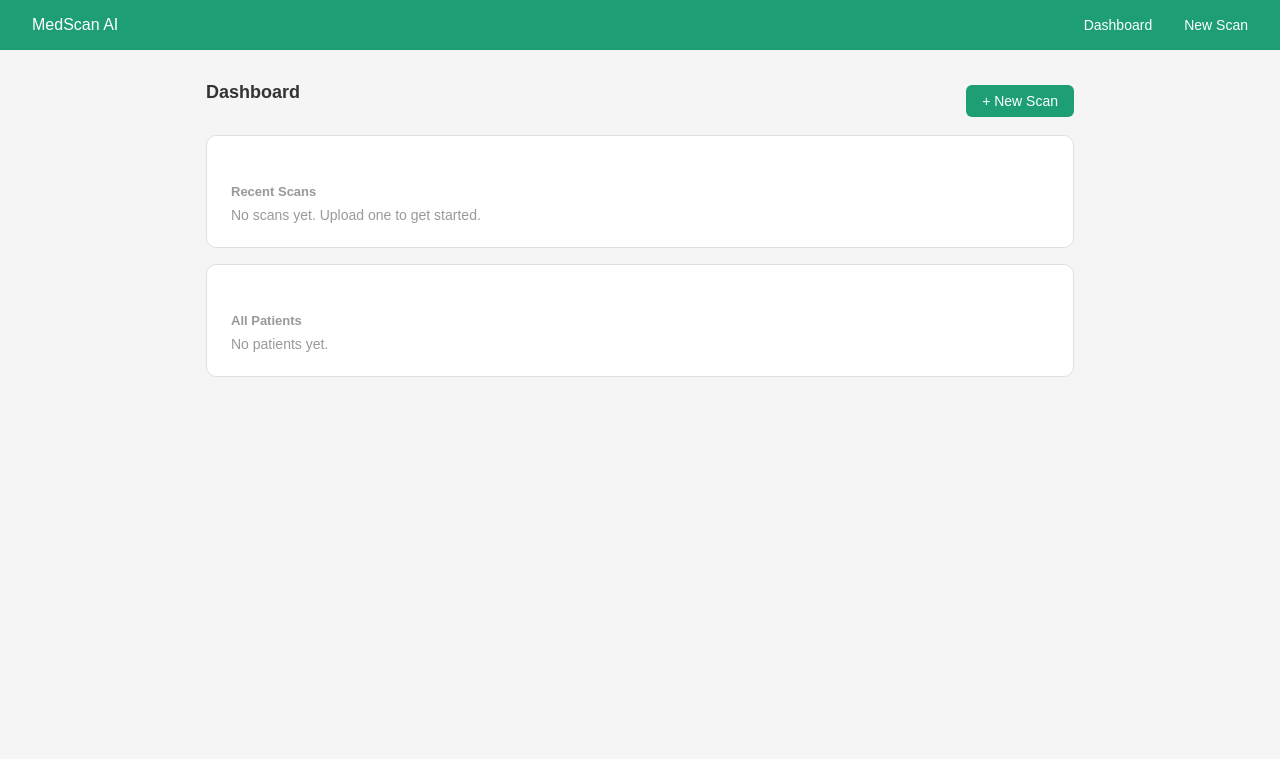
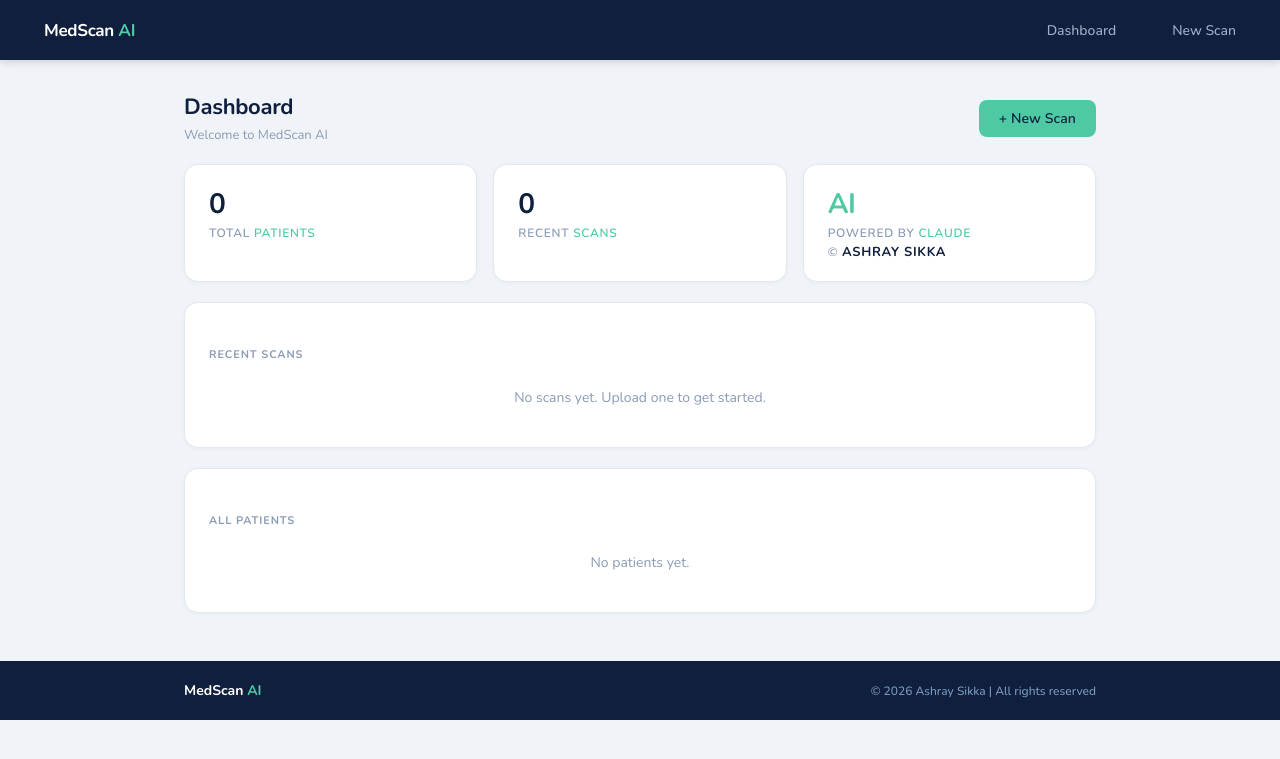
Before and after one commit to AshraySikka/medscan-ai, a Django app: page / in a window 1280 px wide. Shown: the top 759 px of the page. Run offline with Django 5.2, Linux system fonts and the light colour scheme; data that the repository does not hold is empty.

Commit message:
feat: redesign UI with clinical theme, stat cards, footer, and updated typography (closes #8)

```diff
--- a/imaging/static/imaging/style.css
+++ b/imaging/static/imaging/style.css
@@ -1,190 +1,351 @@
+@import url('https://fonts.googleapis.com/css2?family=Nunito:wght@400;500;600;700&display=swap');
+
 * {
     box-sizing: border-box;
     margin: 0;
     padding: 0;
 }
 
-body {
-    font-family: sans-serif;
-    background: #f5f5f5;
-    color: #333;
+.stat-name {
+    color: #0f1f3d;
+    font-weight: 700;
+    font-size: 13px;
 }
 
+
+@keyframes pulse {
+    0%, 100% { opacity: 1; }
+    50% { opacity: 0.3; }
+}
+
+/* footer */
+.site-footer {
+    background: #0f1f3d;
+    margin-top: 3rem;
+    padding: 1.25rem 0;
+}
+
+.site-footer-inner {
+    max-width: 960px;
+    margin: 0 auto;
+    padding: 0 1.5rem;
+    display: flex;
+    align-items: center;
+    gap: 1.5rem;
+    flex-wrap: wrap;
+}
+
+.footer-brand {
+    font-size: 14px;
+    font-weight: 700;
+    color: white;
+    margin-right: auto;
+}
+
+.footer-brand span {
+    color: #4FC9A4;
+}
+
+.footer-copy {
+    font-size: 12px;
+    color: #7a9bc0;
+    font-weight: 500;
+}
+
+body {
+    font-family: 'Nunito', sans-serif;
+    background: #F0F4F8;
+    color: #1a2b4a;
+}
+
+/* navigation */
 nav {
-    background: #1D9E75;
-    padding: 1rem 2rem;
+    background: #0f1f3d;
+    padding: 0 2rem;
     display: flex;
+    align-items: center;
+    height: 60px;
     gap: 2rem;
-    align-items: center;
+    box-shadow: 0 2px 8px rgba(0,0,0,0.15);
+}
+
+nav .brand {
+    font-size: 17px;
+    font-weight: 700;
+    color: white;
+    text-decoration: none;
+    margin-right: auto;
+    letter-spacing: -0.3px;
+}
+
+nav .brand span {
+    color: #4FC9A4;
 }
 
 nav a {
-    color: white;
+    color: #a0b0c8;
     text-decoration: none;
     font-size: 14px;
+    font-weight: 500;
+    padding: 6px 12px;
+    border-radius: 6px;
+    transition: all 0.2s;
 }
 
-nav .brand {
-    font-size: 16px;
-    font-weight: 500;
-    margin-right: auto;
+nav a:hover {
+    color: white;
+    background: rgba(255,255,255,0.08);
 }
 
+/* layout */
 .container {
-    max-width: 900px;
+    max-width: 960px;
     margin: 2rem auto;
-    padding: 0 1rem;
+    padding: 0 1.5rem;
 }
 
+/* cards */
 .card {
     background: white;
-    border-radius: 10px;
+    border-radius: 14px;
     padding: 1.5rem;
-    margin-bottom: 1rem;
-    border: 1px solid #e0e0e0;
+    margin-bottom: 1.25rem;
+    border: 1px solid #e2e8f0;
+    box-shadow: 0 1px 4px rgba(0,0,0,0.04);
 }
 
+/* buttons */
 .btn {
-    padding: 8px 16px;
-    background: #1D9E75;
+    padding: 9px 20px;
+    background: #0f1f3d;
     color: white;
     border: none;
-    border-radius: 6px;
+    border-radius: 8px;
     cursor: pointer;
     font-size: 14px;
+    font-weight: 600;
+    font-family: 'Nunito', sans-serif;
     text-decoration: none;
     display: inline-block;
+    transition: all 0.2s;
+    letter-spacing: 0.1px;
 }
 
 .btn:hover {
-    background: #0F6E56;
+    background: #1a3560;
+    transform: translateY(-1px);
+    box-shadow: 0 4px 12px rgba(15,31,61,0.2);
 }
 
+.btn-accent {
+    background: #4FC9A4;
+    color: #0f1f3d;
+}
+
+.btn-accent:hover {
+    background: #3ab891;
+    box-shadow: 0 4px 12px rgba(79,201,164,0.3);
+}
+
+/* typography */
+.page-title {
+    font-size: 22px;
+    font-weight: 700;
+    color: #0f1f3d;
+    margin-bottom: 0.25rem;
+    letter-spacing: -0.3px;
+}
+
+.section-label {
+    font-size: 11px;
+    font-weight: 700;
+    color: #8a9bb5;
+    text-transform: uppercase;
+    letter-spacing: 0.08em;
+    margin-top: 1.25rem;
+    margin-bottom: 0.6rem;
+}
+
+/* dashboard */
+.dashboard-header {
+    display: flex;
+    justify-content: space-between;
+    align-items: center;
+    margin-bottom: 1.25rem;
+}
+
+.list-row {
+    display: flex;
+    align-items: center;
+    padding: 10px 0;
+    border-bottom: 1px solid #f0f4f8;
+    font-size: 14px;
+    gap: 8px;
+}
+
+.list-row:last-child {
+    border-bottom: none;
+}
+
+.empty-state {
+    font-size: 14px;
+    color: #8a9bb5;
+    padding: 1rem 0;
+    text-align: center;
+}
+
+/* tags */
+.tag {
+    font-size: 11px;
+    padding: 4px 10px;
+    background: #e8f5f0;
+    color: #1a7a5e;
+    border-radius: 20px;
+    margin-left: 6px;
+    font-weight: 700;
+    letter-spacing: 0.02em;
+}
+
+.tag-navy {
+    background: #e8ecf5;
+    color: #0f1f3d;
+}
+
+/* forms */
 label {
     font-size: 13px;
-    color: #666;
+    font-weight: 600;
+    color: #4a5568;
     display: block;
-    margin-bottom: 4px;
-    margin-top: 12px;
+    margin-bottom: 5px;
+    margin-top: 14px;
 }
 
 input, select {
     width: 100%;
-    padding: 8px 10px;
-    border: 1px solid #ddd;
-    border-radius: 6px;
+    padding: 9px 12px;
+    border: 1.5px solid #dde3ed;
+    border-radius: 8px;
     font-size: 14px;
+    font-family: 'Nunito', sans-serif;
+    color: #1a2b4a;
+    background: #fafbfc;
+    transition: border-color 0.2s;
 }
 
 input:focus, select:focus {
     outline: none;
-    border-color: #1D9E75;
+    border-color: #4FC9A4;
+    background: white;
 }
 
-.page-title {
-    font-size: 18px;
-    margin-bottom: 1rem;
-}
-
-.section-label {
-    font-size: 13px;
-    color: #999;
-    margin-top: 1.5rem;
-    margin-bottom: 0.5rem;
-}
-
-.dashboard-header {
-    display: flex;
-    justify-content: space-between;
-    align-items: center;
-    margin-bottom: 1rem;
-}
-
-.list-row {
-    padding: 8px 0;
-    border-bottom: 1px solid #f0f0f0;
-    font-size: 14px;
-}
-
-.empty-state {
-    font-size: 14px;
-    color: #999;
-}
-
-.tag {
-    font-size: 12px;
-    padding: 4px 10px;
-    background: #E1F5EE;
-    color: #0F6E56;
-    border-radius: 20px;
-    margin-left: 6px;
-    font-weight: 500;
-}
-
+/* report page */
 .scan-image {
     width: 100%;
-    max-height: 400px;
+    max-height: 420px;
     object-fit: contain;
-    border-radius: 8px;
-    background: #f5f5f5;
+    border-radius: 10px;
+    background: #f0f4f8;
 }
 
 .report-text {
-    font-size: 14px;
-    line-height: 1.7;
-    color: #333;
+    font-size: 15px;
+    line-height: 1.75;
+    color: #2d3748;
 }
 
 .finding-row {
     display: flex;
     align-items: flex-start;
-    gap: 10px;
-    padding: 8px 0;
-    border-bottom: 1px solid #f0f0f0;
+    gap: 12px;
+    padding: 10px 0;
+    border-bottom: 1px solid #f0f4f8;
     font-size: 14px;
 }
 
+.finding-row:last-child {
+    border-bottom: none;
+}
+
 .severity-dot {
-    width: 8px;
-    height: 8px;
+    width: 9px;
+    height: 9px;
     border-radius: 50%;
     margin-top: 5px;
     flex-shrink: 0;
 }
 
-/* dot colors map to severity levels returned by claude */
-.severity-normal { background: #639922; }
-.severity-mild { background: #378ADD; }
-.severity-moderate { background: #EF9F27; }
-.severity-severe { background: #E24B4A; }
+.severity-normal  { background: #48bb78; }
+.severity-mild    { background: #4299e1; }
+.severity-moderate{ background: #ed8936; }
+.severity-severe  { background: #e53e3e; }
 
 .confidence-row {
     display: flex;
-    justify-content: flex-end;
-    margin-bottom: 4px;
-}
-
-.confidence-label {
+    justify-content: space-between;
+    margin-bottom: 6px;
     font-size: 13px;
-    color: #666;
+    font-weight: 600;
+    color: #4a5568;
 }
 
 .confidence-bar {
-    background: #f0f0f0;
-    border-radius: 4px;
+    background: #e8ecf5;
+    border-radius: 6px;
     height: 8px;
     overflow: hidden;
 }
 
 .confidence-fill {
     height: 100%;
-    background: #1D9E75;
-    border-radius: 4px;
+    background: linear-gradient(90deg, #4FC9A4, #38b2ac);
+    border-radius: 6px;
+    transition: width 0.8s ease;
 }
 
 .disclaimer {
-    font-size: 11px;
-    color: #999;
-    margin-top: 1rem;
+    font-size: 12px;
+    color: #8a9bb5;
+    margin-top: 1.25rem;
     line-height: 1.6;
+    padding: 0.75rem 1rem;
+    background: #f8fafc;
+    border-radius: 8px;
+    border-left: 3px solid #dde3ed;
 }
+
+/* stat cards for dashboard */
+.stat-grid {
+    display: grid;
+    grid-template-columns: repeat(3, 1fr);
+    gap: 1rem;
+    margin-bottom: 1.25rem;
+}
+
+.stat-card {
+    background: white;
+    border-radius: 14px;
+    padding: 1.25rem 1.5rem;
+    border: 1px solid #e2e8f0;
+    box-shadow: 0 1px 4px rgba(0,0,0,0.04);
+}
+
+.stat-card .stat-number {
+    font-size: 28px;
+    font-weight: 700;
+    color: #0f1f3d;
+    letter-spacing: -0.5px;
+}
+
+.stat-card .stat-label {
+    font-size: 12px;
+    font-weight: 600;
+    color: #8a9bb5;
+    text-transform: uppercase;
+    letter-spacing: 0.06em;
+    margin-top: 2px;
+}
+
+.stat-card .stat-accent {
+    color: #4FC9A4;
+}
--- a/imaging/templates/imaging/base.html
+++ b/imaging/templates/imaging/base.html
@@ -9,9 +9,10 @@
     <link rel="stylesheet" href="{% static 'imaging/style.css' %}">
 </head>
 <body>
+
     <!-- top navigation bar -->
     <nav>
-        <a href="{% url 'dashboard' %}" class="brand">MedScan AI</a>
+        <a href="{% url 'dashboard' %}" class="brand">MedScan <span>AI</span></a>
         <a href="{% url 'dashboard' %}">Dashboard</a>
         <a href="{% url 'upload_scan' %}">New Scan</a>
     </nav>
@@ -20,5 +21,14 @@
     <div class="container">
         {% block content %}{% endblock %}
     </div>
+
+    <!-- footer -->
+    <footer class="site-footer">
+        <div class="site-footer-inner">
+            <span class="footer-brand">MedScan <span>AI</span></span>
+            <span class="footer-copy">&copy; 2026 Ashray Sikka | All rights reserved</span>
+        </div>
+    </footer>
+
 </body>
 </html>
--- a/imaging/templates/imaging/dashboard.html
+++ b/imaging/templates/imaging/dashboard.html
@@ -2,20 +2,44 @@
 
 {% block content %}
 
-<!-- header row with title and new scan button -->
 <div class="dashboard-header">
-    <h2 class="page-title">Dashboard</h2>
-    <a href="{% url 'upload_scan' %}" class="btn">+ New Scan</a>
+    <div>
+        <h2 class="page-title">Dashboard</h2>
+        <p style="font-size:13px;color:#8a9bb5;margin-top:2px">Welcome to MedScan AI</p>
+    </div>
+    <a href="{% url 'upload_scan' %}" class="btn btn-accent">+ New Scan</a>
 </div>
 
-<!-- recent scans section, showing last 5 only (set in views.py) -->
+<!-- stat cards -->
+<div class="stat-grid">
+    <div class="stat-card">
+        <div class="stat-number">{{ patients.count }}</div>
+        <div class="stat-label">Total <span class="stat-accent">Patients</span></div>
+    </div>
+    <div class="stat-card">
+        <div class="stat-number">{{ scans.count }}</div>
+        <div class="stat-label">Recent <span class="stat-accent">Scans</span></div>
+    </div>
+    <div class="stat-card">
+        <div class="stat-number stat-accent">AI</div>
+        <div class="stat-label">Powered by <span class="stat-accent">Claude</span></div>
+        <div class="stat-label">&copy; <span class="stat-name">Ashray Sikka</span></div>
+    </div>
+</div>
+
+<!-- recent scans -->
 <div class="card">
     <h3 class="section-label">Recent Scans</h3>
     {% if scans %}
         {% for scan in scans %}
         <div class="list-row">
-            <!-- get_scan_type_display returns human readable label instead of raw value -->
-            {{ scan.patient.name }} — {{ scan.get_scan_type_display }} — {{ scan.uploaded_at|date:"M d, Y" }}
+            <span style="flex:1">
+                <strong>{{ scan.patient.name }}</strong> : {{ scan.get_scan_type_display }}
+            </span>
+            <span style="font-size:12px;color:#8a9bb5">{{ scan.uploaded_at|date:"M d, Y" }}</span>
+            {% if scan.report %}
+                <a href="{% url 'report' scan.id %}" class="btn" style="font-size:12px;padding:5px 14px;">View Report</a>
+            {% endif %}
         </div>
         {% endfor %}
     {% else %}
@@ -23,16 +47,19 @@
     {% endif %}
 </div>
 
-<!-- all patients registered in the system -->
+<!-- all patients -->
 <div class="card">
     <h3 class="section-label">All Patients</h3>
     {% if patients %}
         {% for patient in patients %}
         <div class="list-row">
-            <!-- patient name links to their full scan history -->
-            <a href="{% url 'patient_history' patient.id %}" style="color:#1D9E75;text-decoration:none;">
-                {{ patient.name }}
-            </a> — Age {{ patient.age }} — MRN: {{ patient.mrn }}
+            <span style="flex:1">
+                <a href="{% url 'patient_history' patient.id %}" style="color:#0f1f3d;font-weight:600;text-decoration:none;">
+                    {{ patient.name }}
+                </a>
+                <span style="font-size:12px;color:#8a9bb5;margin-left:8px">Age {{ patient.age }} · MRN: {{ patient.mrn }}</span>
+            </span>
+            <a href="{% url 'patient_history' patient.id %}" class="btn" style="font-size:12px;padding:5px 14px;">History</a>
         </div>
         {% endfor %}
     {% else %}
--- a/imaging/templates/imaging/patient_history.html
+++ b/imaging/templates/imaging/patient_history.html
@@ -8,7 +8,7 @@
         <h2 class="page-title">{{ patient.name }}</h2>
         <p class="section-label">Age {{ patient.age }} — MRN: {{ patient.mrn }} — Patient since {{ patient.created_at|date:"M d, Y" }}</p>
     </div>
-    <a href="{% url 'upload_scan' %}" class="btn">+ New Scan</a>
+    <a href="{% url 'upload_scan' %}" class="btn btn-accent">+ New Scan</a>
 </div>
 
 <!-- all scans for this patient -->
```
Also changed, not shown: imaging/templates/imaging/report.html (+4 -4 lines), imaging/templates/imaging/upload.html (+15 -9 lines).
